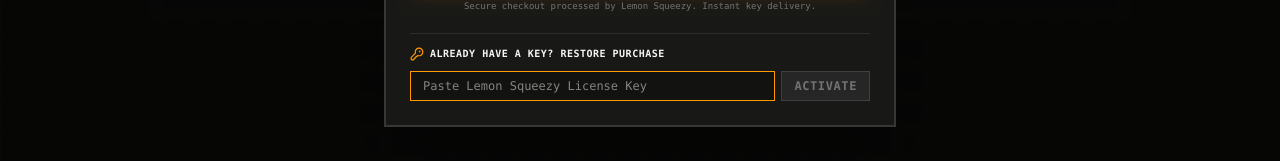
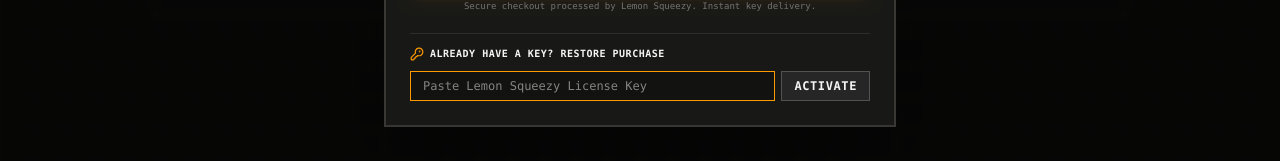
Before and after one commit to khokharsnehil45/pdf-press, a Next.js app: page / in a window 1280 px wide. Both pictures are taken after a click on the button "ENTER KEY". Shown: the part 575-736 px from the top of the page. Built offline with nearby package versions, Linux system fonts and the light colour scheme.

Commit message:
Bypass cache on verify-license and ensure activate button always triggers

```diff
--- a/app/components/ProModal.tsx
+++ b/app/components/ProModal.tsx
@@ -60,11 +60,12 @@
     setSuccessMessage(null);
     onClearError();
 
-    // Read directly from state or input ref to guarantee fresh value on paste/autofill
-    const rawVal = keyInput || inputRef.current?.value || "";
+    // Read from inputRef first, then state
+    const rawVal = inputRef.current?.value || keyInput || "";
     const cleanKey = rawVal.trim().replace(/^["']|["']$/g, "");
 
     if (!cleanKey) {
+      inputRef.current?.focus();
       return;
     }
 
@@ -72,10 +73,11 @@
     if (result.success) {
       setSuccessMessage("PDF-PRESS Pro successfully activated! Batch processing unlocked.");
       setKeyInput("");
+      if (inputRef.current) inputRef.current.value = "";
       setTimeout(() => {
         onClose();
         setSuccessMessage(null);
-      }, 2000);
+      }, 1500);
     }
   };
 
@@ -252,6 +254,7 @@
                       const pasted = e.clipboardData?.getData("text");
                       if (pasted) {
                         setKeyInput(pasted);
+                        if (inputRef.current) inputRef.current.value = pasted;
                         if (verifyError) onClearError();
                       }
                     }}
@@ -264,10 +267,11 @@
                     spellCheck="false"
                   />
                   <button
-                    type="submit"
-                    disabled={isVerifying || !keyInput.trim()}
+                    type="button"
+                    onClick={() => handleVerify()}
+                    disabled={isVerifying}
                     className={`px-3 py-1.5 border text-xs font-bold uppercase tracking-wider flex items-center gap-1 transition cursor-pointer ${
-                      isVerifying || !keyInput.trim()
+                      isVerifying
                         ? "bg-neutral-800 text-neutral-500 border-neutral-700 cursor-not-allowed"
                         : theme === "dark"
                           ? "bg-neutral-800 hover:bg-neutral-700 text-neutral-100 border-neutral-600"
--- a/lib/useProStatus.ts
+++ b/lib/useProStatus.ts
@@ -103,9 +103,13 @@
       setVerifyError(null);
 
       try {
-        const res = await fetch("/api/verify-license", {
+        const res = await fetch(`/api/verify-license?t=${Date.now()}`, {
           method: "POST",
-          headers: { "Content-Type": "application/json" },
+          headers: {
+            "Content-Type": "application/json",
+            "Cache-Control": "no-cache",
+          },
+          cache: "no-store",
           body: JSON.stringify({ licenseKey: key }),
         });
 
```
